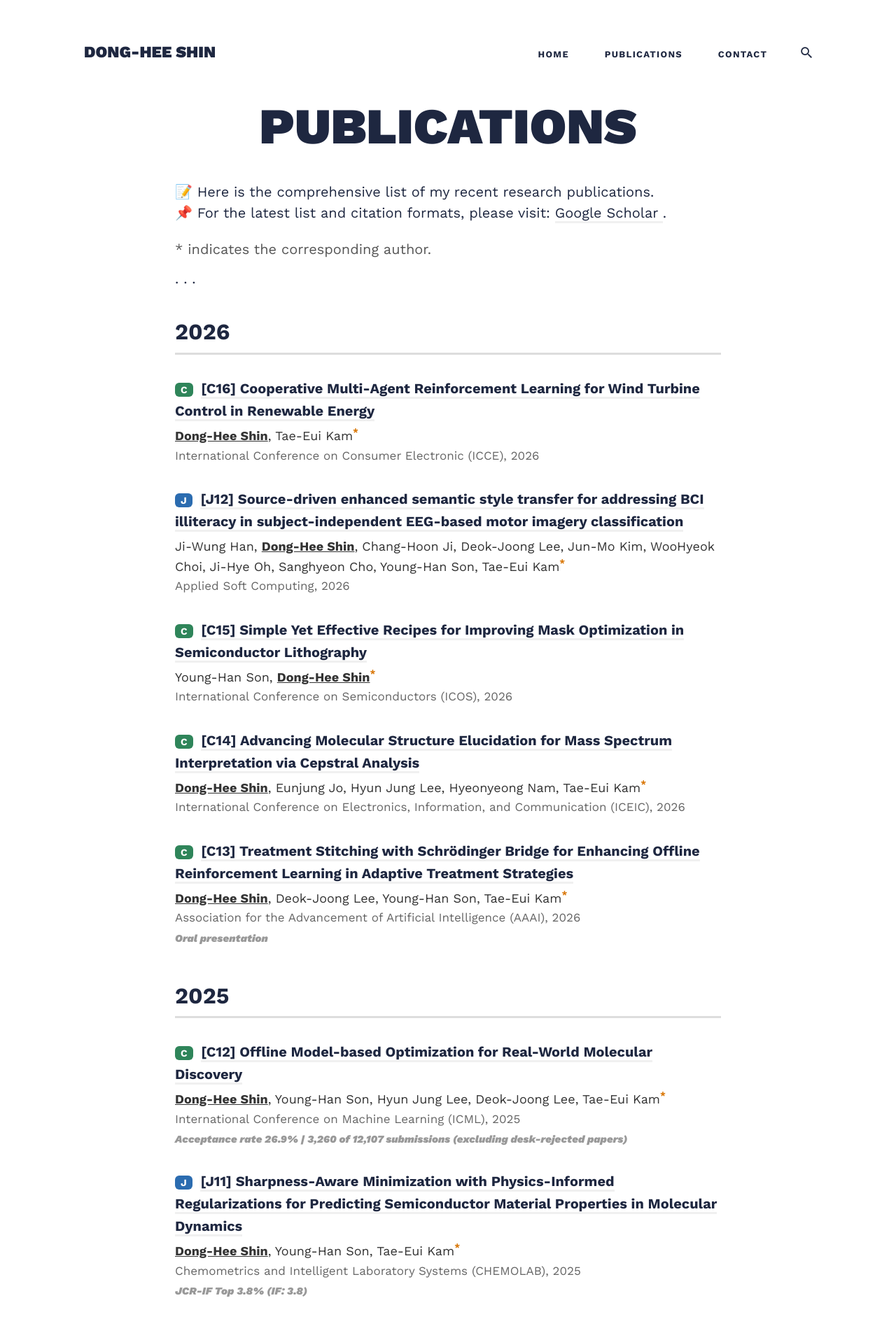
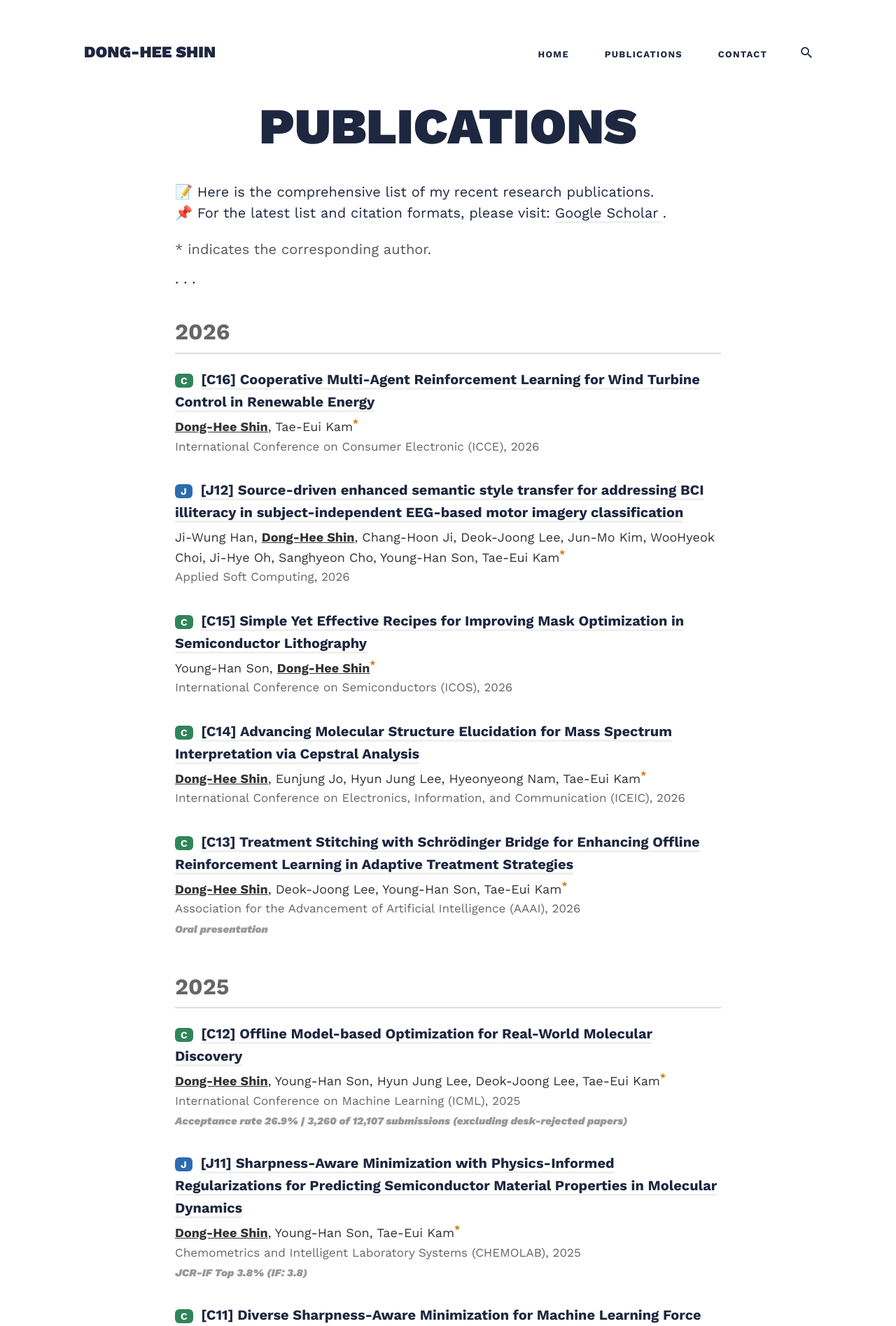
Before and after one commit to donghee-shin-page/donghee-shin-page.github.io, a Jekyll site: the page built from _pages/02-publications.html, in a window 1280 px wide. Shown: the top 1895 px of the page at 70% size. Built offline with Jekyll 4.4.1, drawn with Linux system fonts in a browser that asks for light colours; nearby versions of some CDN libraries.

Commit message:
Update 02-publications.html

```diff
--- a/_pages/02-publications.html
+++ b/_pages/02-publications.html
@@ -36,9 +36,17 @@
     {% if year != prev_year %}
       <!-- Year Header -->
       <li style="list-style: none; margin: 50px 0 20px 0;">
-        <h2 style="font-size: 32px; font-weight: 700; border-bottom: 3px solid #ddd; padding-bottom: 8px;">
-          {{ year }}
-        </h2>
+        <h2 style="
+            font-size: 32px;
+            font-weight: 600;
+            color: #666;
+            border-bottom: 2px solid #ddd;
+            padding-bottom: 8px;
+            margin-bottom: 10px;
+          ">
+            {{ year }}
+          </h2>
+
       </li>
       {% assign prev_year = year %}
     {% endif %}
```
